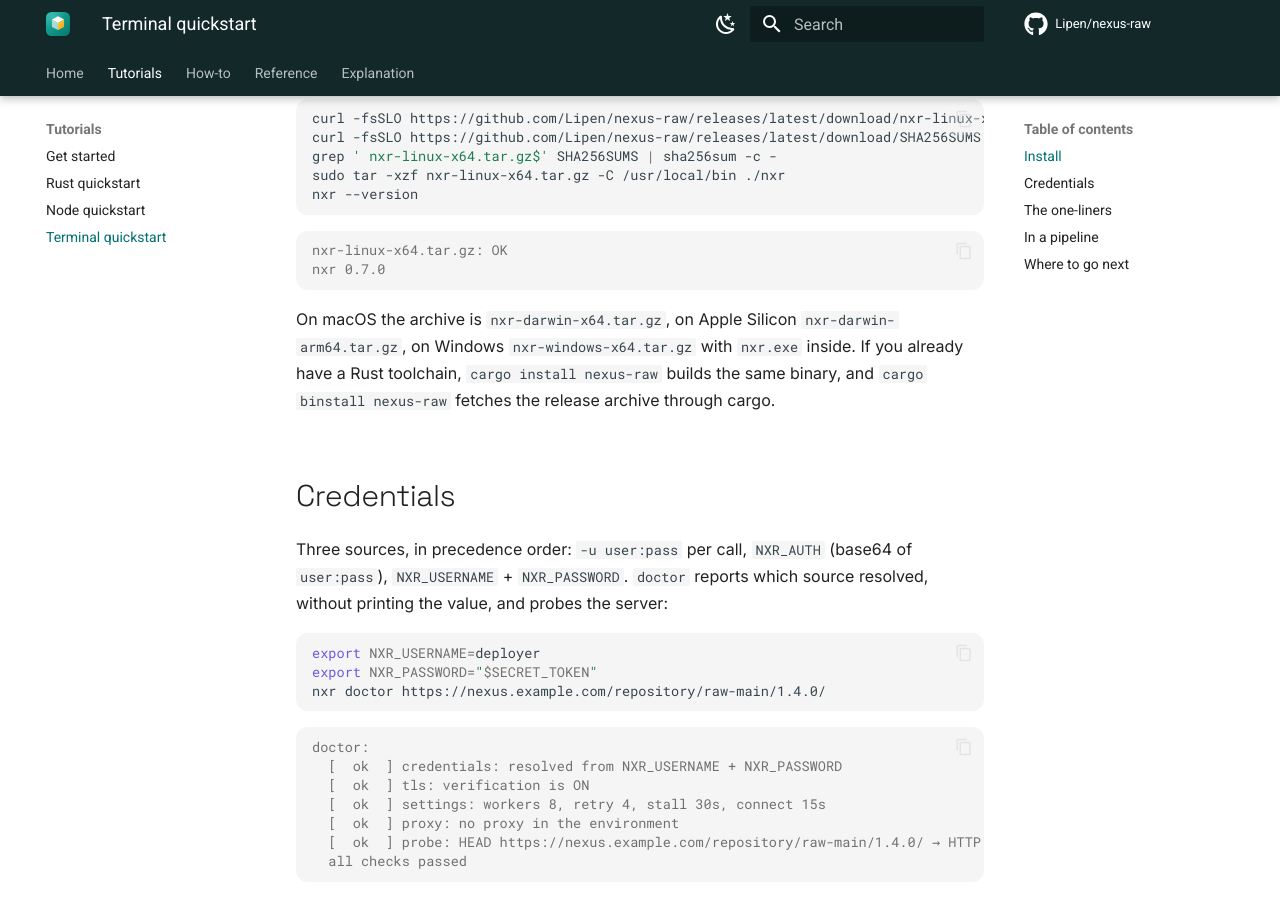
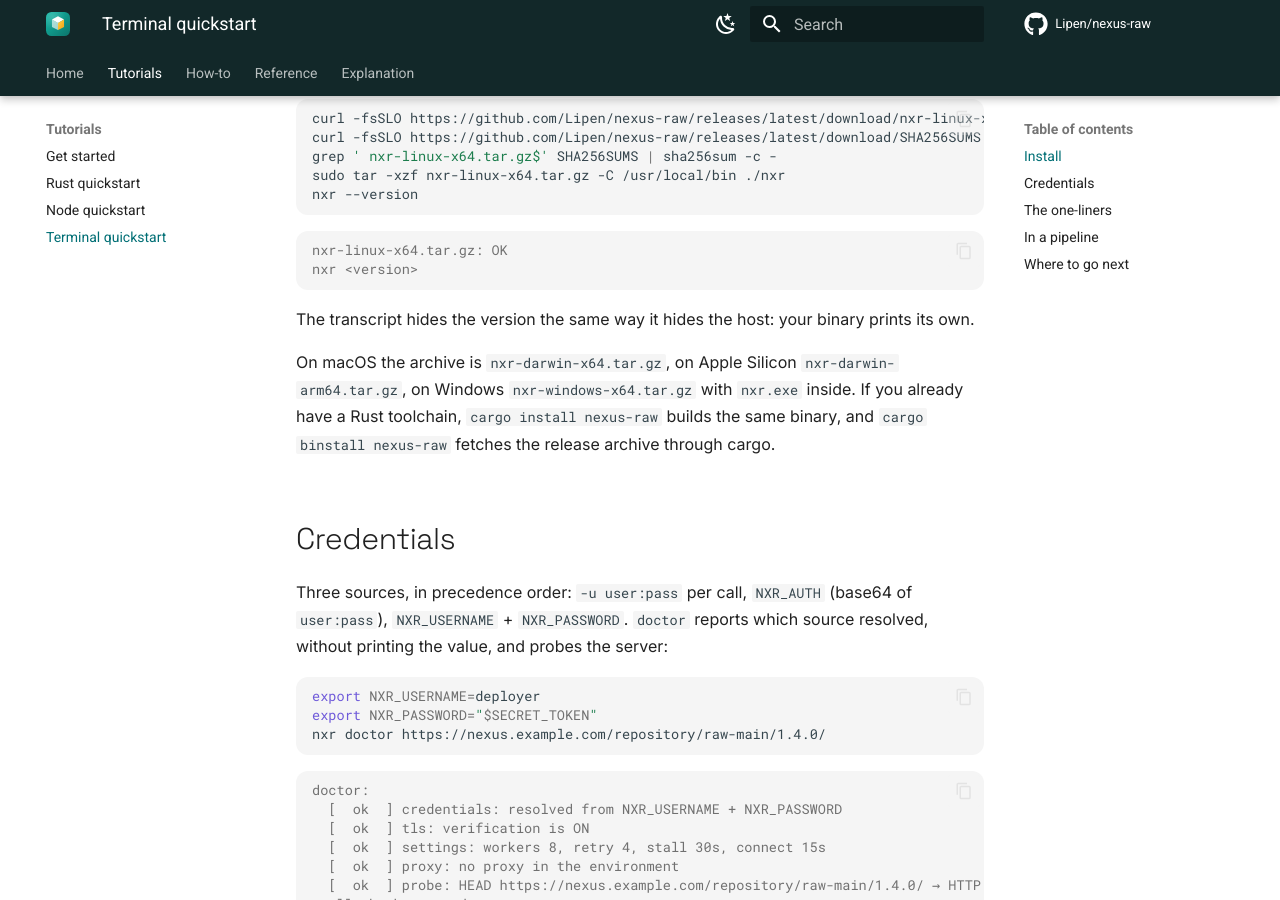
Before and after one commit to Lipen/nexus-raw, an MkDocs documentation site: the page built from docs/tutorials/ops.md, in a window 1280 px wide and 900 px high, scrolled down 554 px. Built offline with MkDocs 1.6.1 and Material for MkDocs 9.7.7, drawn with Linux system fonts in a browser that asks for light colours; comment, search, counter and statistics services are not loaded.

Commit message:
docs: the terminal quickstart hides the binary version like the host

````diff
--- a/docs/tutorials/ops.md
+++ b/docs/tutorials/ops.md
@@ -22,8 +22,10 @@ nxr --version
 
 ```console
 nxr-linux-x64.tar.gz: OK
-nxr 0.7.0
+nxr <version>
 ```
+
+The transcript hides the version the same way it hides the host: your binary prints its own.
 
 On macOS the archive is `nxr-darwin-x64.tar.gz`, on Apple Silicon `nxr-darwin-arm64.tar.gz`, on Windows `nxr-windows-x64.tar.gz` with `nxr.exe` inside.
 If you already have a Rust toolchain, `cargo install nexus-raw` builds the same binary, and `cargo binstall nexus-raw` fetches the release archive through cargo.
````
